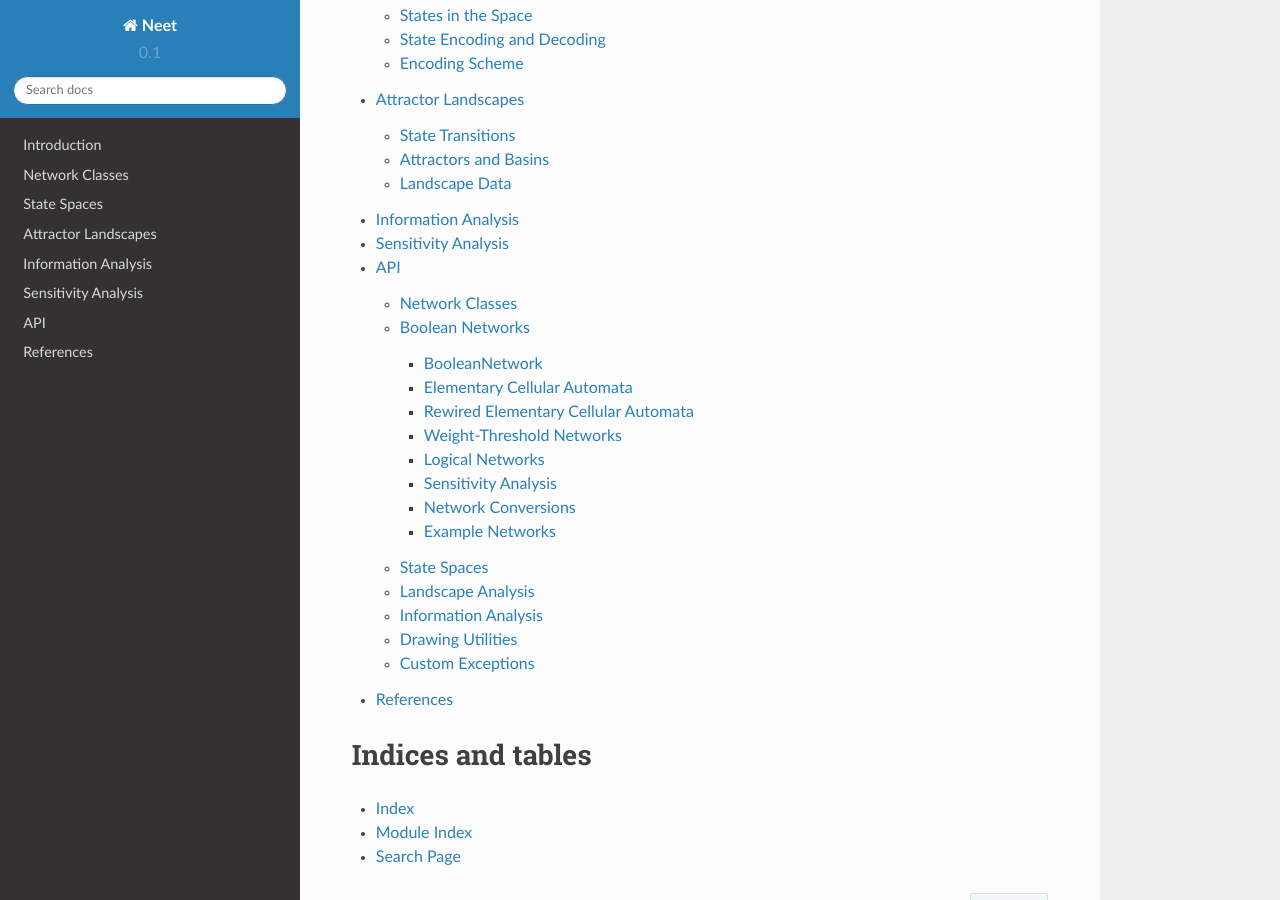
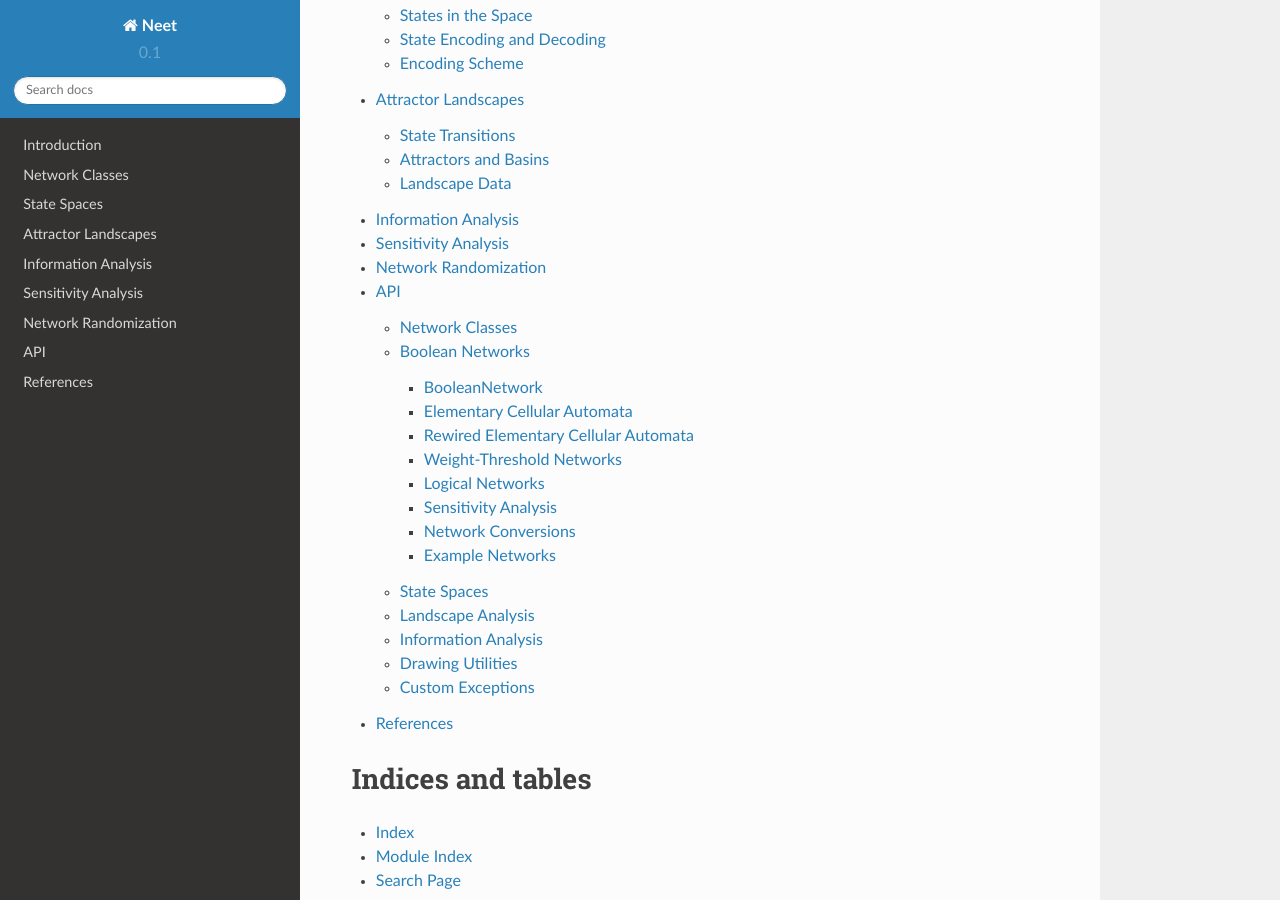
Before and after one commit to ELIFE-ASU/Neet, a Sphinx documentation site: the page built from docs/source/index.rst, in a window 1280 px wide and 900 px high, scrolled down 2143 px. Built offline with Sphinx 7.4.7 and the Read the Docs theme 2.0.0, drawn with Linux system fonts in a browser that asks for light colours.

Commit message:
:memo: Add the "Network Randomization" section

```diff
--- a/docs/source/index.rst
+++ b/docs/source/index.rst
@@ -98,6 +98,7 @@ Contents
    landscapes
    information
    sensitivity
+   random
    api
    zrefs
 
--- /dev/null
+++ b/docs/source/random.rst
@@ -0,0 +1,4 @@
+Network Randomization
+=====================
+
+**Details coming soon...**
```
